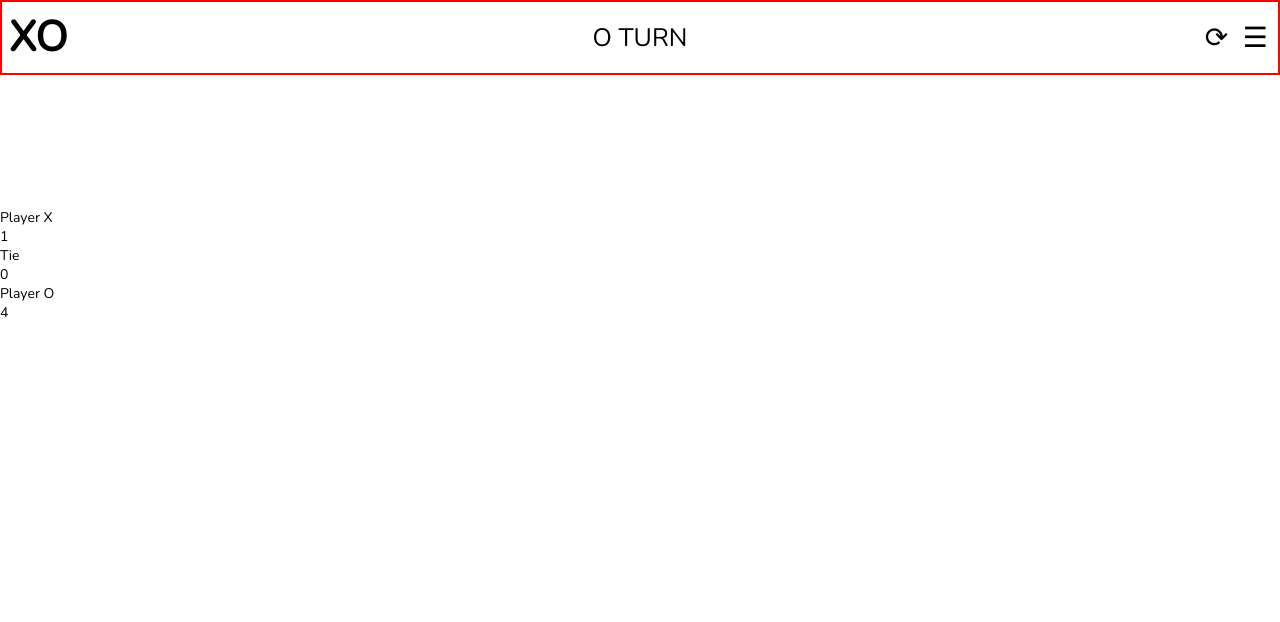
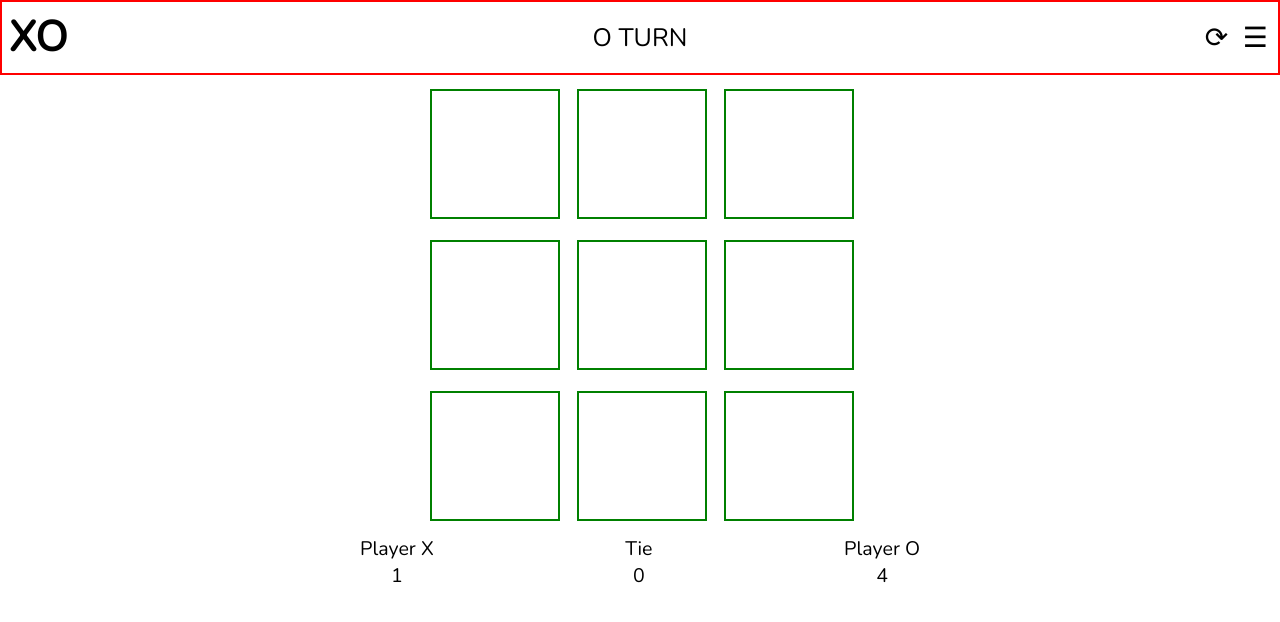
Before and after one commit to radhhh/tic-tac-toe, a plain HTML site: page index.html in a window 1280 px wide. Drawn offline with nearby package versions, Linux system fonts and the light colour scheme.

Commit message:
Completed all basic UI

```diff
--- a/style.css
+++ b/style.css
@@ -45,3 +45,39 @@ header > .action-button{
     background-color: white;
     border: none;
 }
+
+main{
+    display: flex;
+    flex-direction: column;
+    align-items: center;
+    padding: 1em;
+}
+
+div#gridContainer{
+    display: grid;
+    align-items: center;
+    grid-template-columns: repeat(3, 1fr);
+    gap: 1.5em;
+    width: 100%;
+    max-width: 30em;
+    /* border: solid blue 2px; */
+}
+
+div.gridItem{
+    border: green solid 2px;
+    aspect-ratio: 1;
+    width: 100%;
+}
+
+div#scoreContainer{
+    margin-top: 1em;
+    display: flex;
+    justify-content: space-between;
+    width: 100%;
+    max-width: 40em;
+}
+
+div#scoreContainer > div{
+    font-size: 1.4rem;
+    text-align: center;
+}
```
Also changed, not shown: index.html (+0 -1 lines).
